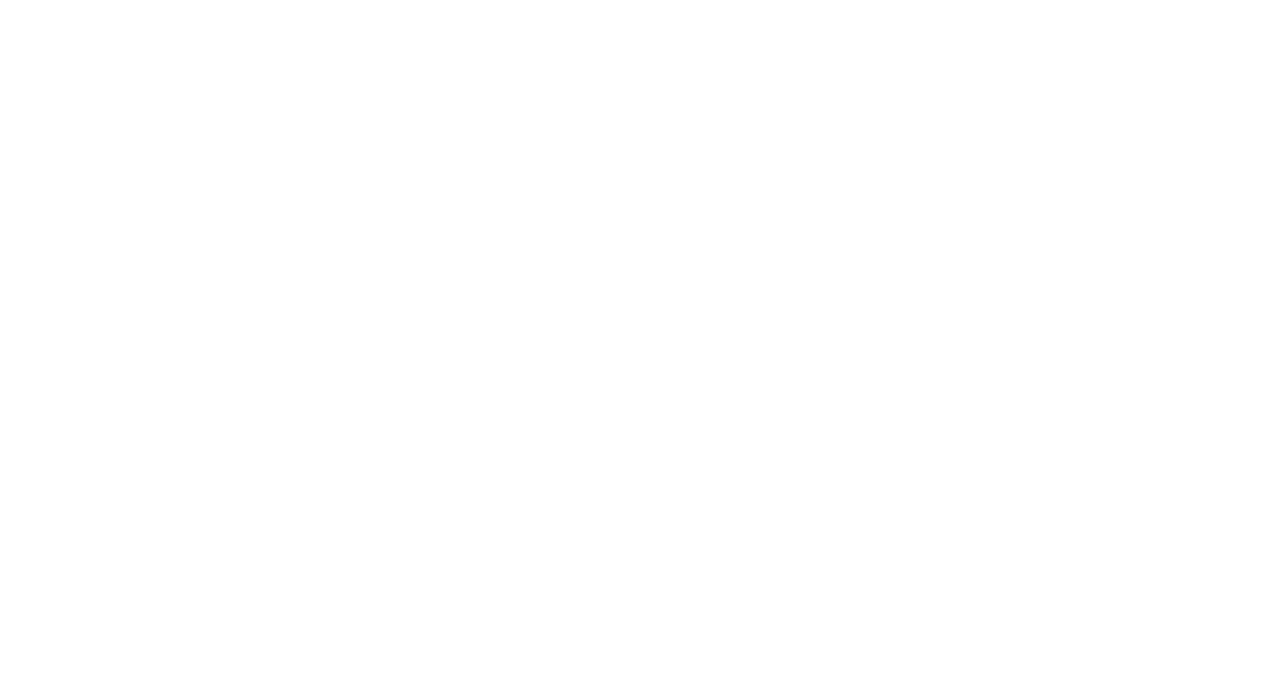
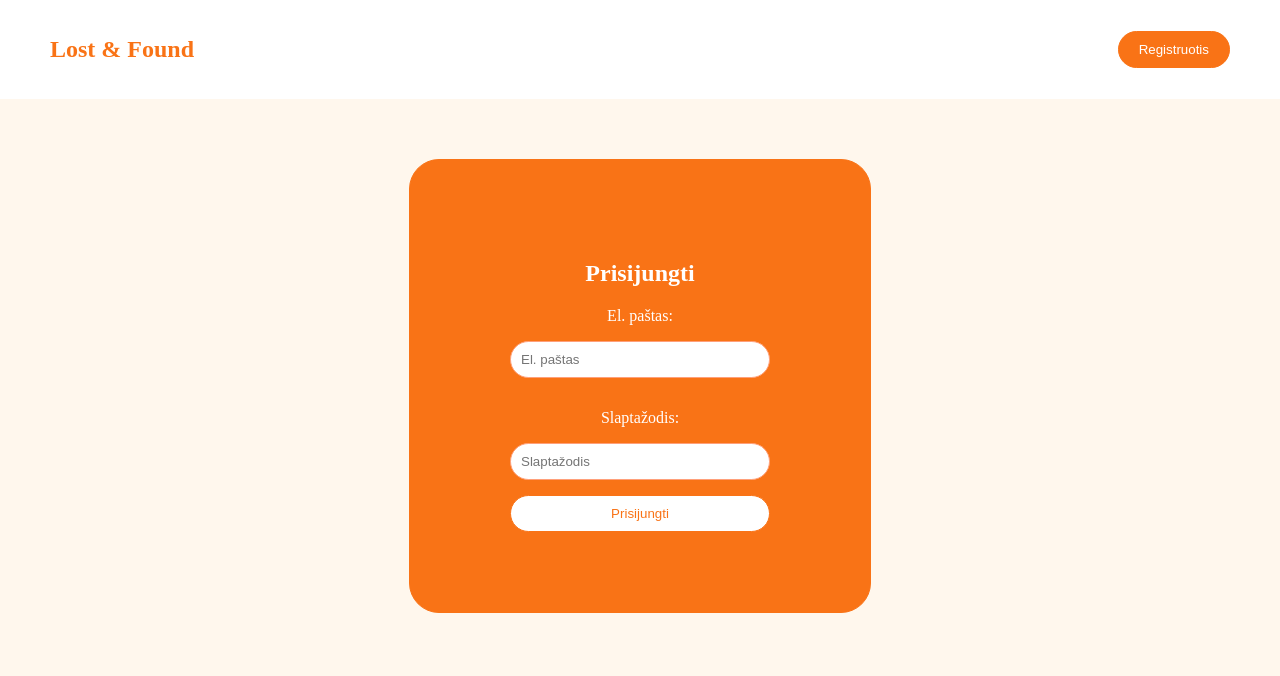
Before and after one commit to Laimonas-Vasiliauskas/Lost-And-Found, a plain HTML site: page login.html in a window 1280 px wide. Drawn offline with Linux system fonts and the light colour scheme.

Commit message:
fix: Update styles and login button in login.html

```diff
--- a/css/style.css
+++ b/css/style.css
@@ -49,23 +49,38 @@
     padding: 10px 20px;
     cursor: pointer;
 }
-.btn:hover {
+.btn:hover, #login-btn:hover, #register-btn:hover {
     transform: translateY(-2px) scale(1.08);
 }
-.btn:active {
+.btn:active, #login-btn:active, #register-btn:active {
     transform: scale(0.96);
 }
-#register-btn {
+#register-form, #login-form {
+    display: flex;
+    flex-direction: column;
+    align-items: center;
+    margin: 50px auto;
+    width: 60%;
+}
+#register-form input,
+#login-form input,
+#form-register-btn,
+#form-login-btn {
+    width: 260px;
+    box-sizing: border-box;
+}
+#form-register-btn,
+#form-login-btn {
     background-color: white;
     color: #f97316;
     border: 1px solid #f97316;
+    padding: 10px;
 }
-#register-form {
-    display: flex;
-    justify-content: center;
-    align-items: center;
-    margin: 50px auto;
-    width: 60%;
+input {
+    padding: 10px;
+    border: 1px solid lightsalmon;
+    border-radius: 20px;
+    margin-bottom: 15px;
 }
 input {
     padding: 10px;
--- a/js/main.js
+++ b/js/main.js
@@ -4,9 +4,9 @@
 document.getElementById("login-btn").addEventListener("click", () => {
   window.location.href = "login.html";
 });
-document.getElementById("post-ad-btn").addEventListener("click", () => {
-  window.location.href = "post-ad.html";
+document.getElementById("create-post-btn").addEventListener("click", () => {
+  window.location.href = "create-post.html";
 });
-document.getElementById("home-btn").addEventListener("click", () => {
+document.getElementById("category-item").addEventListener("click", () => {
   window.location.href = "index.html";
 });
--- a/login.html
+++ b/login.html
@@ -0,0 +1,33 @@
+<!DOCTYPE html>
+<html lang="lt">
+<head>
+  <meta charset="UTF-8">
+  <title>Lost & Found</title>
+  <link rel="stylesheet" href="css/style.css">
+</head>
+<header>
+  <nav>
+    <div>
+      <h1 class="logo">Lost & Found</h1>
+    </div>
+    <div>
+      <button class="btn" id="register-btn">Registruotis</button>
+    </div>
+  </nav>
+</header>
+<body>
+  <div class="hero hero-form">
+    <form id="login-form">
+        <div>
+            <h2>Prisijungti</h2>
+            <p>El. paštas:</p>
+            <input type="email" placeholder="El. paštas" id="email" required><br>
+            <p>Slaptažodis:</p>
+            <input type="password" placeholder="Slaptažodis" id="password" required><br>
+            <button type="button" id="form-login-btn">Prisijungti</button>
+        </div>
+    </form>
+  </div>
+</body>
+<script src="js/main.js"></script>
+</html>
```
Also changed, not shown: category.html (+1 -1 lines), index.html (+2 -2 lines), register.html (+1 -1 lines).
